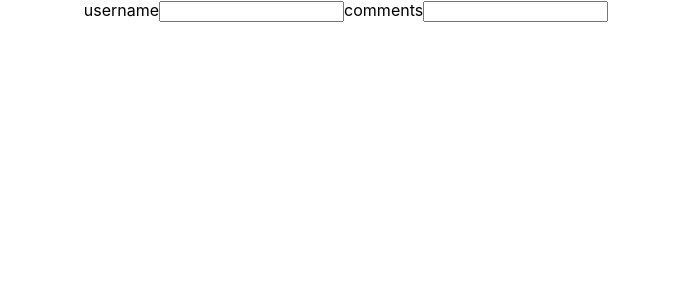
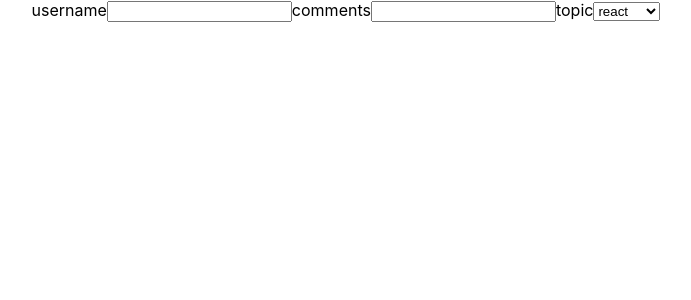
Before and after one commit to Azadmel/ReactFundas, a React (Create React App) app: page / in a window 1280 px wide. Shown: the top 300 px of the page, without its empty margins (294-985 px from the left). Built offline with nearby package versions, Linux system fonts and the light colour scheme.

Commit message:
Add dropdown selection

```diff
--- a/src/components/Form.js
+++ b/src/components/Form.js
@@ -7,7 +7,8 @@
 
         this.state = {
             username : '',
-            comments : ''
+            comments : '',
+            topic : 'react'
         }
     }
 
@@ -24,6 +25,12 @@
         })
     }
 
+    handleTopicChange = (event) => {
+        this.setState({
+            topic : event.target.value
+        })
+    }
+
     render() {
         return (
             <form>
@@ -31,6 +38,12 @@
                 <input type='text' value={this.state.username} onChange={this.handleUsernameChange}></input>
                 <label>comments</label>
                 <input type='textarea' value={this.state.comments} onChange={this.handleCommentsChange}></input>
+                <label>topic</label>
+                <select value={this.state.topic} onChange={this.handleTopicChange}>
+                    <option value='react'>react</option>
+                    <option value='angular'>angular</option>
+                    <option value='vue'>vue</option>
+                </select>
             </form>
         )
     }
```
